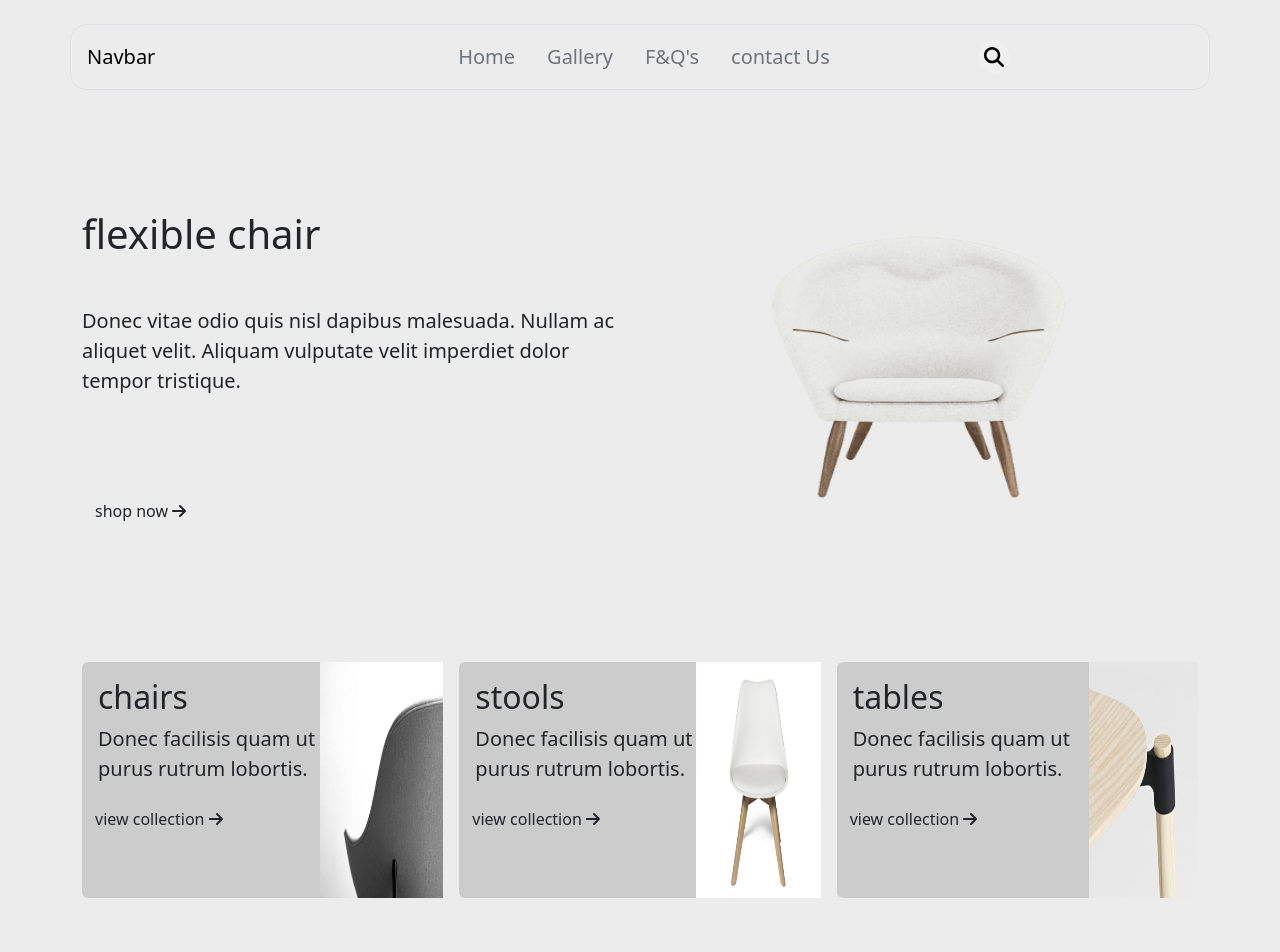
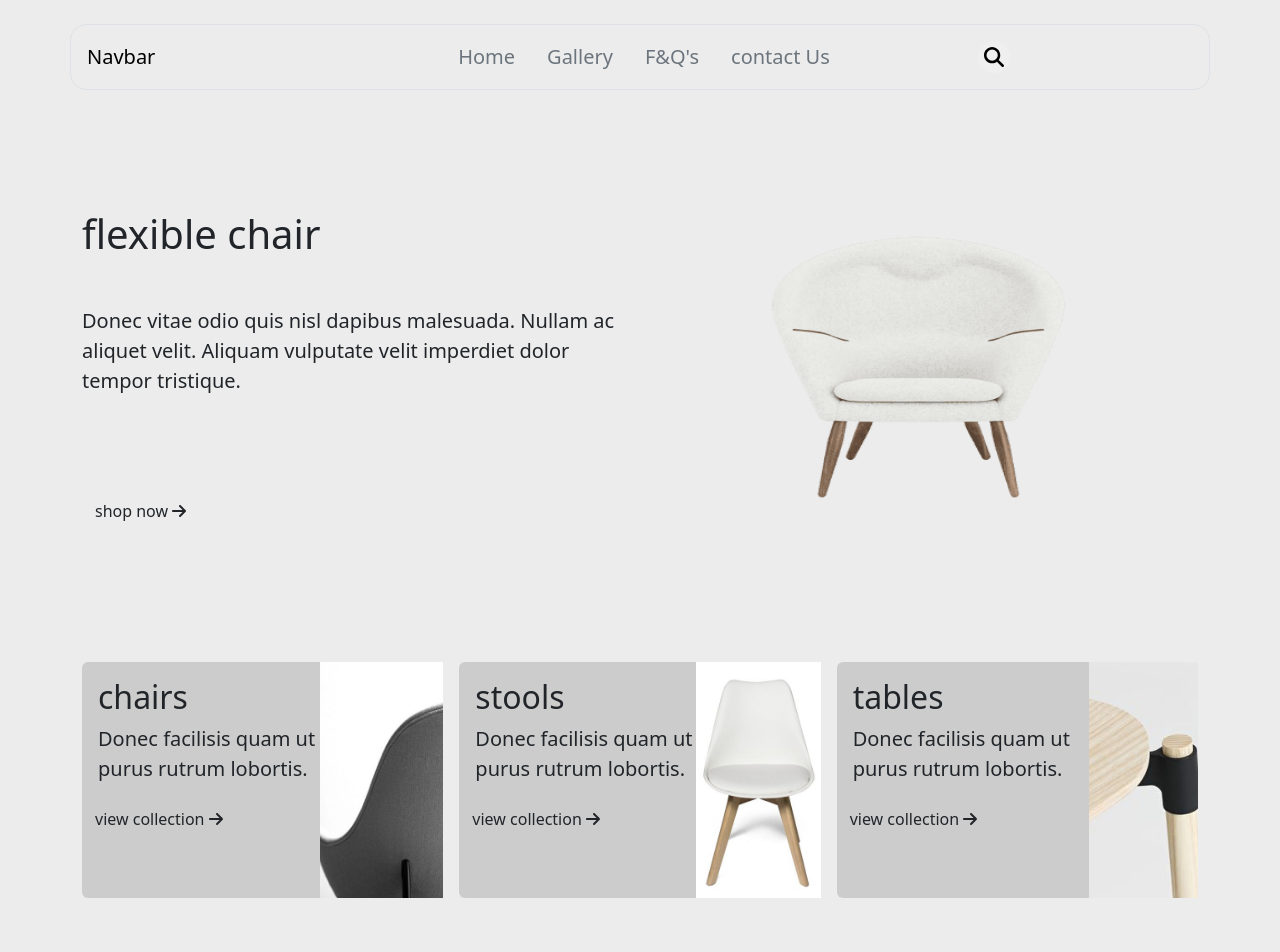
Before and after one commit to Soroushemoradi/shoppingWeb, a React (Vite) app: page / in a window 1280 px wide. Shown: the top 952 px of the page. Built offline with nearby package versions, Linux system fonts and the light colour scheme.

Commit message:
fix a categorys image

```diff
--- a/src/components/main/category/Category.jsx
+++ b/src/components/main/category/Category.jsx
@@ -18,7 +18,7 @@ function Category() {
                                     <button className='btn btn-category flex-center'><span className='me-1'>view collection</span><FontAwesomeIcon className=' btn-icon' icon={faArrowRight} /></button>
                                 </div>
                                 <div>
-                                    <img src={image} alt="pic" className='h-100 w-100' />
+                                    <img src={image} alt="pic" className='h-100 w-100 img-head' />
                                 </div>
                             </div>
                         </>
--- a/src/components/main/category/category.css
+++ b/src/components/main/category/category.css
@@ -1,4 +1,4 @@
-.stools-image {
+.img-head{
     object-fit: cover;
 }
 .item-body {
```
